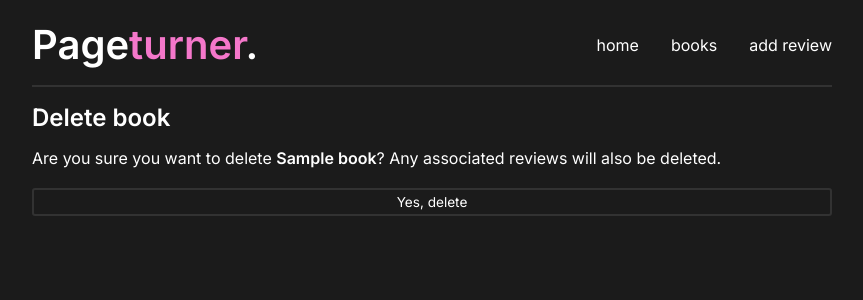
After one commit to repercussive/qa-book-review-app, a Flask app: page /delete-book/1 in a window 1280 px wide. The commit adds this page. Shown: the top 300 px of the page, without its empty margins (208-1071 px from the left). Run offline with Flask 2, Linux system fonts and the light colour scheme; tables that the repository leaves empty hold one stand-in row (values such as "Sample post").

Commit message:
implement deleting books

```diff
--- a/application/routes.py
+++ b/application/routes.py
@@ -48,6 +48,20 @@ def add_book():
   return render_template('add-book.html', form=form)
 
 
+@app.route('/delete-book/<int:id>', methods=['GET', 'POST'])
+def delete_book(id):
+  book = Book.query.get(id)
+
+  if request.method == 'POST':
+    reviews = Review.query.filter_by(book_id=book.id).all()
+    for review in reviews: db.session.delete(review)
+    db.session.delete(book)
+    db.session.commit()
+    return redirect(url_for('books'))
+
+  return render_template('delete-book.html', book=book)
+
+
 @app.route('/add-review', methods=['GET', 'POST'])
 def add_review():
   form = ReviewForm()
--- a/application/templates/components/book-summary.html
+++ b/application/templates/components/book-summary.html
@@ -25,7 +25,7 @@
     <div style="margin-left: auto;"></div>
     <a href="/add-review?book_id={{book_id}}">Add review</a>
     <a>Edit</a>
-    <a>Delete</a>
+    <a href="/delete-book/{{book_id}}">Delete</a>
   </div>
 </div>
 
--- /dev/null
+++ b/application/templates/delete-book.html
@@ -0,0 +1,9 @@
+{% extends "_base.html" %}
+{% block body %}
+  <h2 style="margin-bottom: 1rem;">Delete book</h2>
+  <p>Are you sure you want to delete <b>{{book.title}}</b>? Any associated reviews will also be deleted.</p>
+  <br />
+  <form action="/delete-book/{{book.id}}" method="post" class="book-form">
+    <input type="submit" value="Yes, delete" style="width: 100%;">
+  </form>
+{% endblock %}
```
Also changed, not shown: tests/test_books.py (+17 -1 lines).
